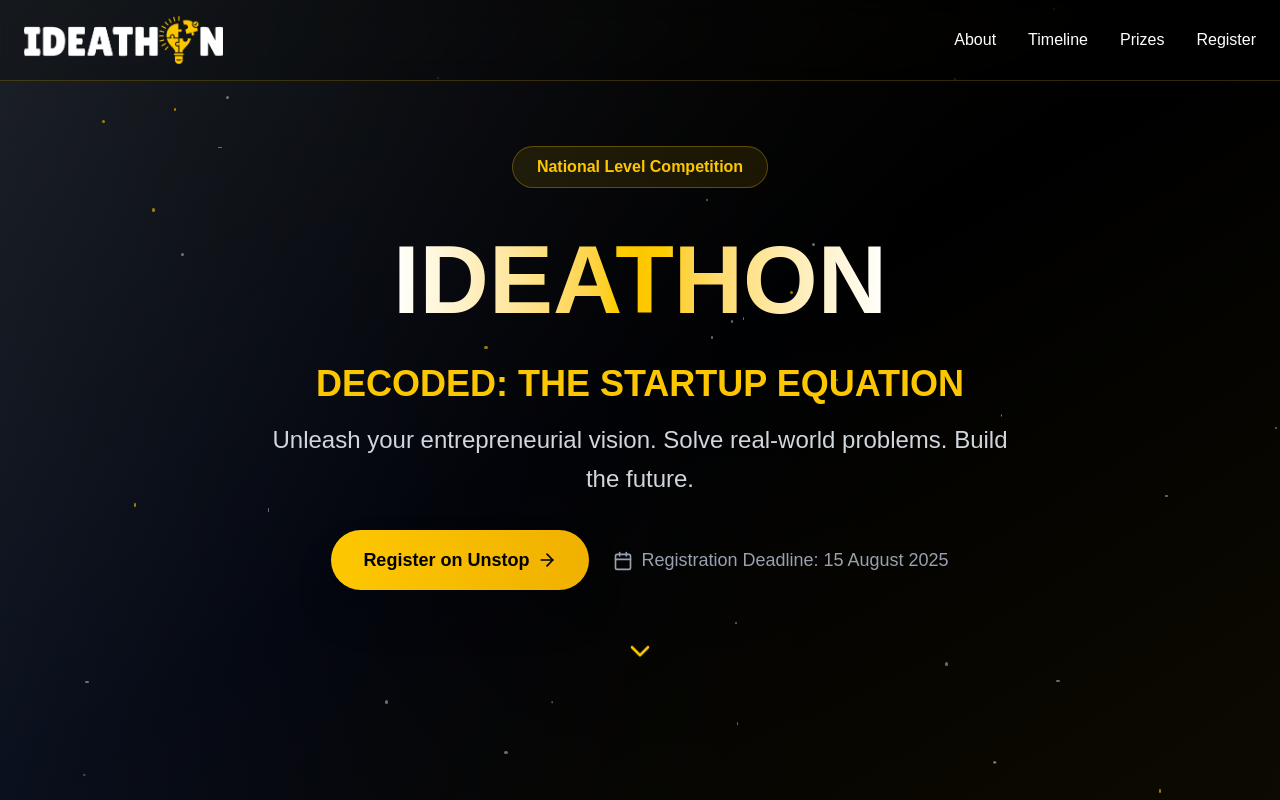
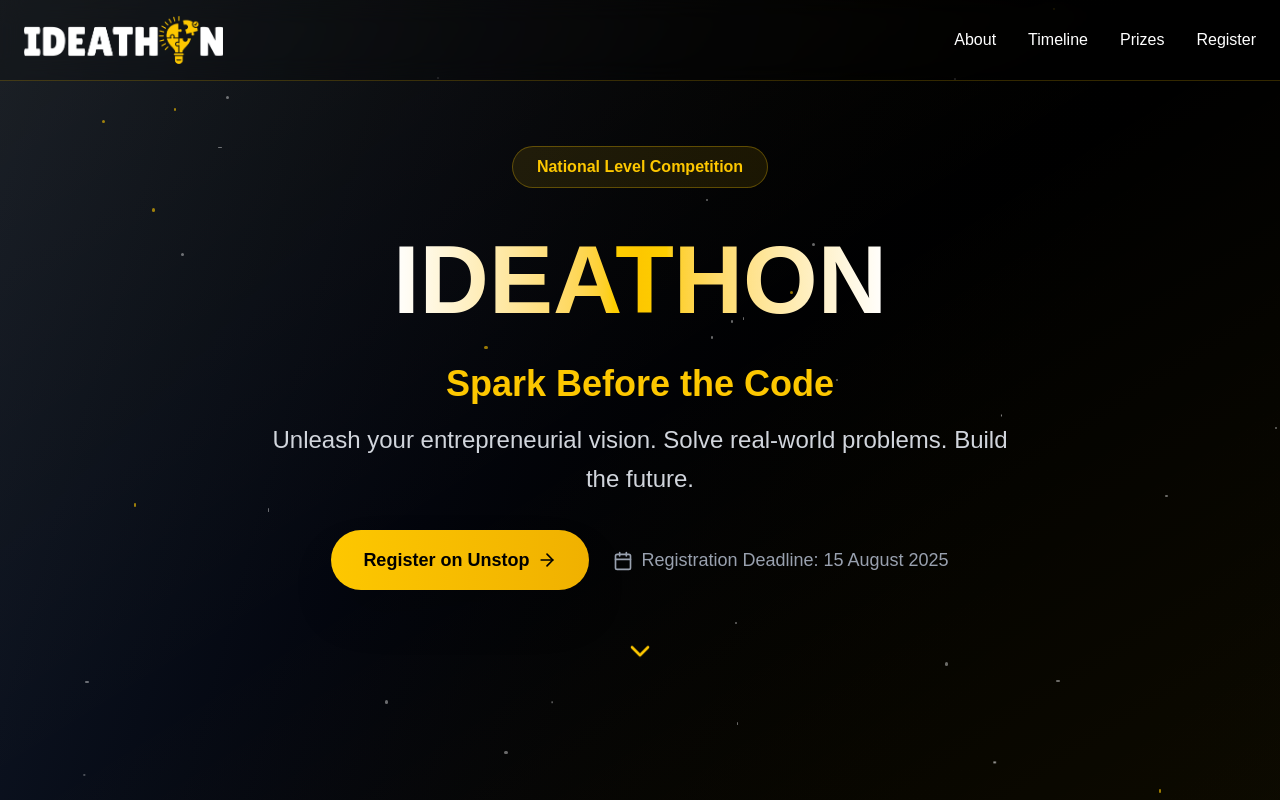
Before and after one commit to Dark-Kernel/Ideathon, a Next.js app: page / in a window 1280 px wide. Shown: the top 800 px of the page. Built offline with nearby package versions, Linux system fonts and the light colour scheme.

Commit message:
chore(): updated tagline and unstop link

```diff
--- a/src/app/IdeathonLanding.tsx
+++ b/src/app/IdeathonLanding.tsx
@@ -79,7 +79,7 @@ const IdeathonLanding = () => {
 
                     <div className="mb-8">
                         <h2 className="text-3xl md:text-4xl font-bold mb-4 text-yellow-400">
-                            DECODED: THE STARTUP EQUATION
+                                Spark Before the Code
                         </h2>
                         <p className="text-xl md:text-2xl text-gray-300 max-w-3xl mx-auto leading-relaxed">
                             Unleash your entrepreneurial vision. Solve real-world problems. Build the future.
@@ -88,7 +88,7 @@ const IdeathonLanding = () => {
 
                     <div className="flex flex-col sm:flex-row gap-6 justify-center items-center mb-12">
                         <button className="group bg-gradient-to-r from-yellow-400 to-yellow-500 text-black px-8 py-4 rounded-full font-bold text-lg hover:from-yellow-300 hover:to-yellow-400 transition-all duration-300 flex items-center space-x-2 shadow-2xl hover:shadow-yellow-400/25">
-                            <span> <a href="https://unstop.com/m/opportunity/1530195/step3" target="_blank" rel="noopener noreferrer"> Register on Unstop </a> </span>
+                            <span> <a href="https://unstop.com/hackathons/ideathon-decoded-the-start-up-equation-padmabhushan-vasantdada-patil-pratishthans-college-of-engineering-pvpp-1530195" target="_blank" rel="noopener noreferrer"> Register on Unstop </a> </span>
                             <ArrowRight className="w-5 h-5 group-hover:translate-x-1 transition-transform" />
                         </button>
                         <div className="text-gray-400 text-lg">
@@ -322,7 +322,7 @@ const IdeathonLanding = () => {
                     <p className="text-xl text-gray-300 mb-12 leading-relaxed">
                         Join hundreds of innovators in the ultimate startup challenge. Your idea could be the next big breakthrough.
                     </p>
-                    <a href="https://unstop.com/m/opportunity/1530195/step3" target="_blank" rel="noopener noreferrer">
+                    <a href="https://unstop.com/hackathons/ideathon-decoded-the-start-up-equation-padmabhushan-vasantdada-patil-pratishthans-college-of-engineering-pvpp-1530195" target="_blank" rel="noopener noreferrer">
                         <button className="group bg-gradient-to-r from-yellow-400 to-yellow-500 text-black px-12 py-6 rounded-full font-bold text-xl hover:from-yellow-300 hover:to-yellow-400 transition-all duration-300 shadow-2xl hover:shadow-yellow-400/50 flex items-center space-x-3 mx-auto">
                             <span>  Register Now on Unstop </span>
                             <ArrowRight className="w-6 h-6 group-hover:translate-x-2 transition-transform" />
--- a/src/app/page.tsx
+++ b/src/app/page.tsx
@@ -2,7 +2,7 @@ import IdeathonLanding from './IdeathonLanding';
 import type { Metadata } from 'next';
 
 export const metadata: Metadata = {
-  title: 'IDEATHON - Decoded: The Startup Equation',
+  title: 'IDEATHON: Spark Before the Code ',
   description: 'Unleash your entrepreneurial vision. Solve real-world problems. Build the future.',
   icons: {
     icon: '/favicon.svg',
```
